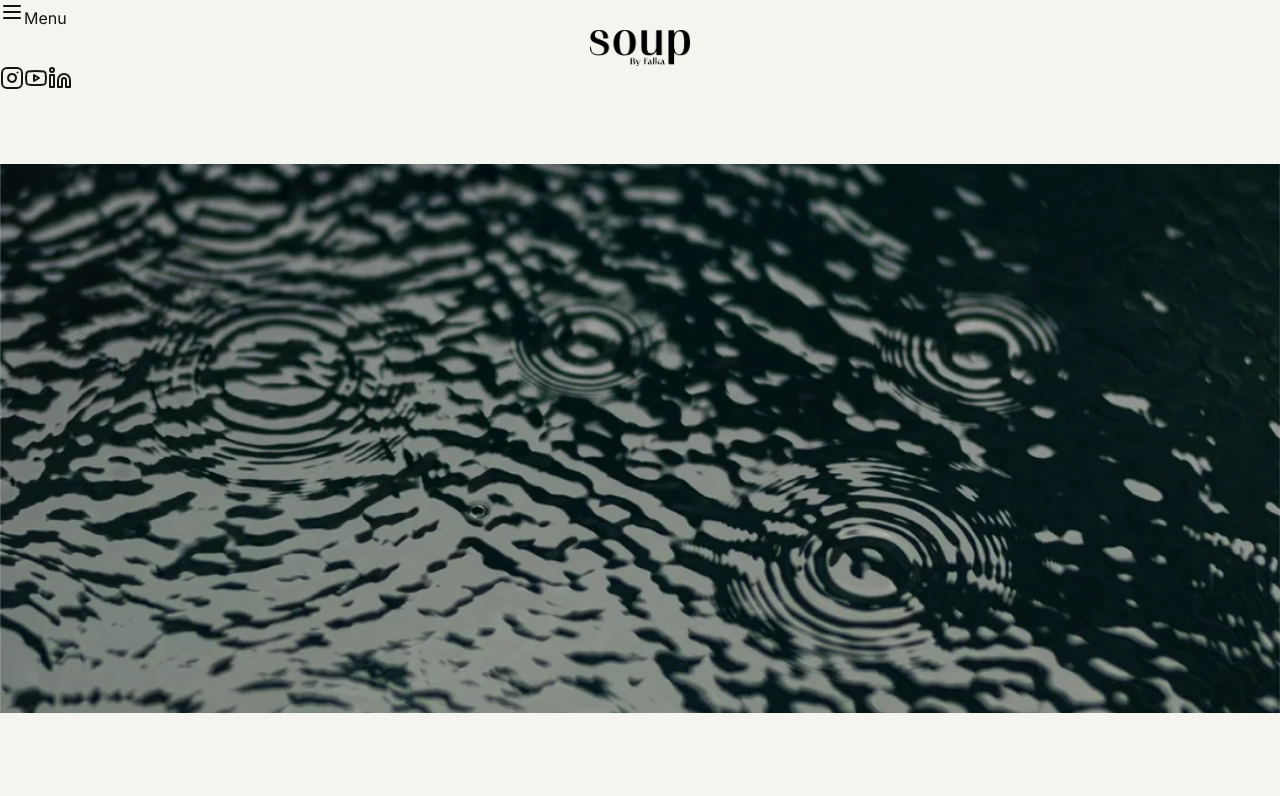
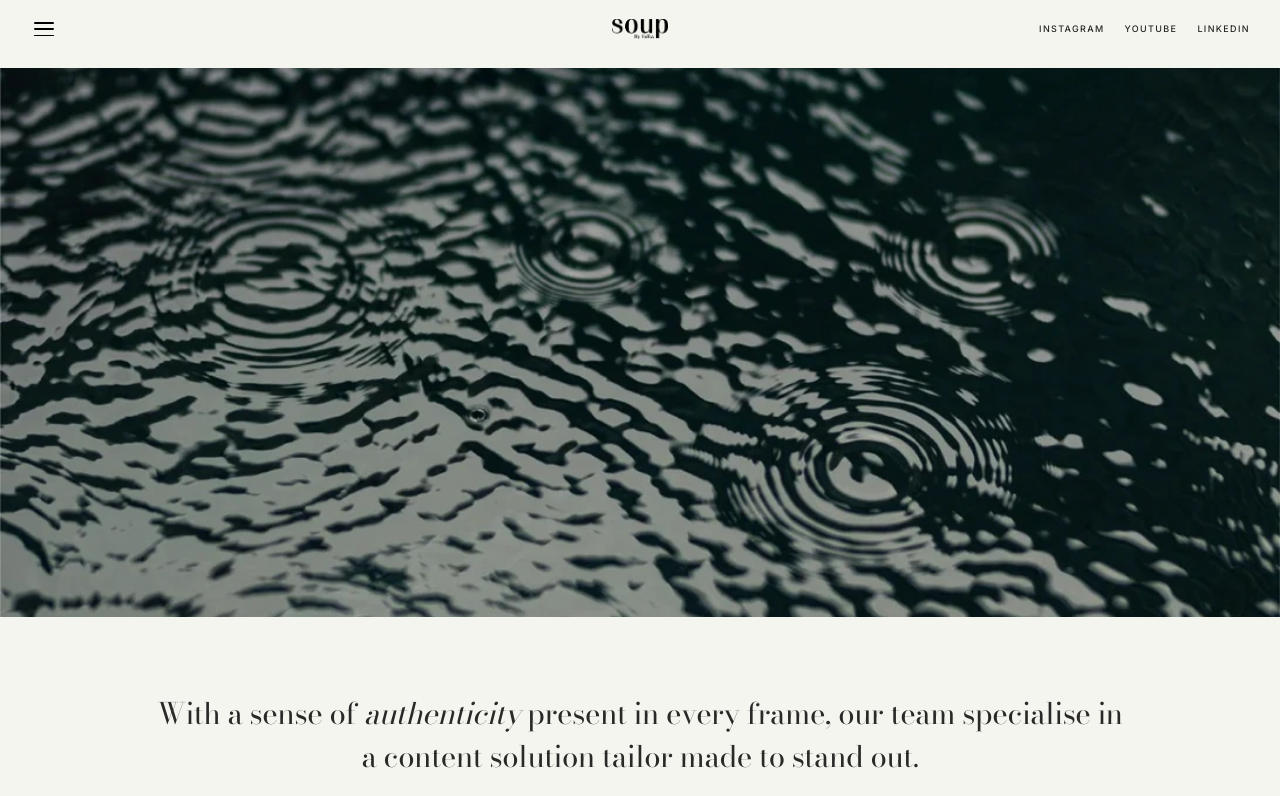
Before and after one commit to Bhavy1212/soupbyfalka, a Next.js app: page /projects in a window 1280 px wide. Shown: the top 796 px of the page. Built offline with nearby package versions, Linux system fonts and the light colour scheme.

Commit message:
Match Projects page navigation bar 100% with main site header

```diff
--- a/app/projects/page.tsx
+++ b/app/projects/page.tsx
@@ -22,51 +22,67 @@ export default function ProjectsPage() {
 
   return (
     <div className="projects-page-wrapper">
-      {/* 1. Header */}
-      <header className={`nav ${scrolled ? "scrolled" : ""}`} aria-label="Projects Navigation">
+      {/* 1. Header Bar (identical to main site) */}
+      <header className="site-header" data-header>
         <button
-          onClick={() => setMenuOpen(true)}
-          className="flex items-center gap-2 p-2 hover:opacity-75 transition-opacity"
-          aria-label="Open Navigation Menu"
+          className="menu-toggle"
+          type="button"
+          aria-label={menuOpen ? "Close navigation" : "Open navigation"}
+          aria-expanded={menuOpen}
+          aria-controls="site-menu"
+          onClick={() => setMenuOpen(!menuOpen)}
         >
-          <Menu className="w-5 h-5 stroke-[1.5]" />
-          <span className="hidden sm:inline font-sans text-[11px] tracking-[0.14em] uppercase">Menu</span>
+          <span className={`menu-toggle__icon ${menuOpen ? "is-active" : ""}`}>
+            <i></i><i></i><i></i>
+          </span>
         </button>
 
-        <Link href="/" className="wordmark text-center group flex flex-col items-center justify-center py-1" aria-label="Soup by Falka – Home">
-          <img
-            src="/assets/images/soup-logo.png"
-            alt="Soup by Falka"
-            style={{ height: "36px", width: "auto", display: "block", mixBlendMode: "multiply" }}
-          />
+        <Link className="wordmark" href="/" aria-label="Soup home">
+          <img src="/assets/images/soup-logo.png" alt="Soup by Falka" />
         </Link>
 
-        <div className="flex items-center gap-4 text-ink">
-          <a href="https://www.instagram.com/soupbyfalka/" target="_blank" rel="noopener noreferrer" aria-label="Instagram">
-            <Instagram className="w-4 h-4 hover:opacity-70 transition-opacity" />
+        <nav className="header-social" aria-label="Social links">
+          <a href="https://www.instagram.com/soupbyfalka/" target="_blank" rel="noopener noreferrer">
+            Instagram
           </a>
-          <a href="https://www.youtube.com/@SoupbyFalka" target="_blank" rel="noopener noreferrer" aria-label="YouTube">
-            <Youtube className="w-4 h-4 hover:opacity-70 transition-opacity" />
+          <a href="https://www.youtube.com/@SoupbyFalka" target="_blank" rel="noopener noreferrer">
+            YouTube
           </a>
-          <a href="https://www.linkedin.com/company/soupbyfalka" target="_blank" rel="noopener noreferrer" aria-label="LinkedIn">
-            <Linkedin className="w-4 h-4 hover:opacity-70 transition-opacity" />
+          <a href="https://www.linkedin.com/company/soupbyfalka" target="_blank" rel="noopener noreferrer">
+            LinkedIn
           </a>
-        </div>
+        </nav>
       </header>
 
-      {/* Navigation Menu Drawer Overlay */}
-      <aside className={`menu ${menuOpen ? "is-open" : ""}`} aria-hidden={!menuOpen}>
+      {/* Navigation Menu Overlay Drawer (identical to main site) */}
+      <aside className={`menu ${menuOpen ? "is-open" : ""}`} id="site-menu" aria-hidden={!menuOpen}>
+        <div className="menu__veil" onClick={() => setMenuOpen(false)}></div>
         <div className="menu__panel">
-          <div className="menu__header">
-            <button className="menu__close" onClick={() => setMenuOpen(false)} aria-label="Close menu">
-              <span>Close</span>
-              <X className="w-4 h-4 stroke-[1.5]" />
+          {/* Top Bar inside Menu */}
+          <div className="menu__top">
+            <button
+              className="menu-toggle"
+              type="button"
+              aria-label="Close navigation"
+              onClick={() => setMenuOpen(false)}
+            >
+              <span className="menu-toggle__icon is-active">
+                <i></i><i></i><i></i>
+              </span>
             </button>
-            <div className="menu__brand">
-              <img src="/assets/images/soup-logo.png" alt="Soup by Falka" style={{ height: "28px", width: "auto" }} />
+
+            <Link className="wordmark" href="/" onClick={() => setMenuOpen(false)}>
+              <img src="/assets/images/soup-logo.png" alt="Soup by Falka" style={{ height: "20px", width: "auto", display: "block" }} />
+            </Link>
+
+            <div className="header-social">
+              <a href="https://www.instagram.com/soupbyfalka/" target="_blank" rel="noopener noreferrer">Instagram</a>
+              <a href="https://www.youtube.com/@SoupbyFalka" target="_blank" rel="noopener noreferrer">YouTube</a>
+              <a href="https://www.linkedin.com/company/soupbyfalka" target="_blank" rel="noopener noreferrer">LinkedIn</a>
             </div>
           </div>
 
+          {/* Menu Main Content Body */}
           <div className="menu__body">
             <nav className="menu__nav-links" aria-label="Primary navigation">
               <Link href="/projects" className="menu__nav-link" onClick={() => setMenuOpen(false)}>PROJECTS</Link>
```
